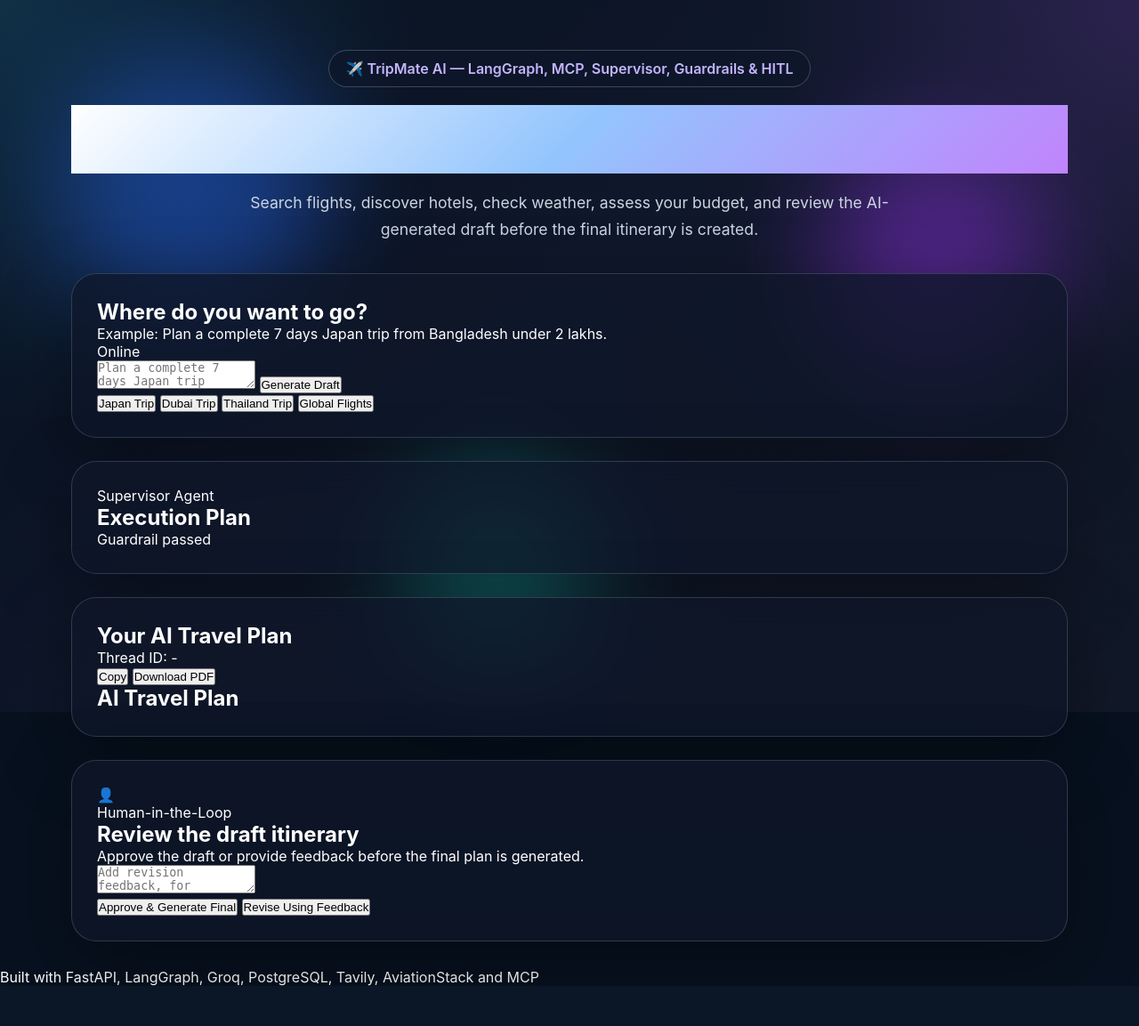
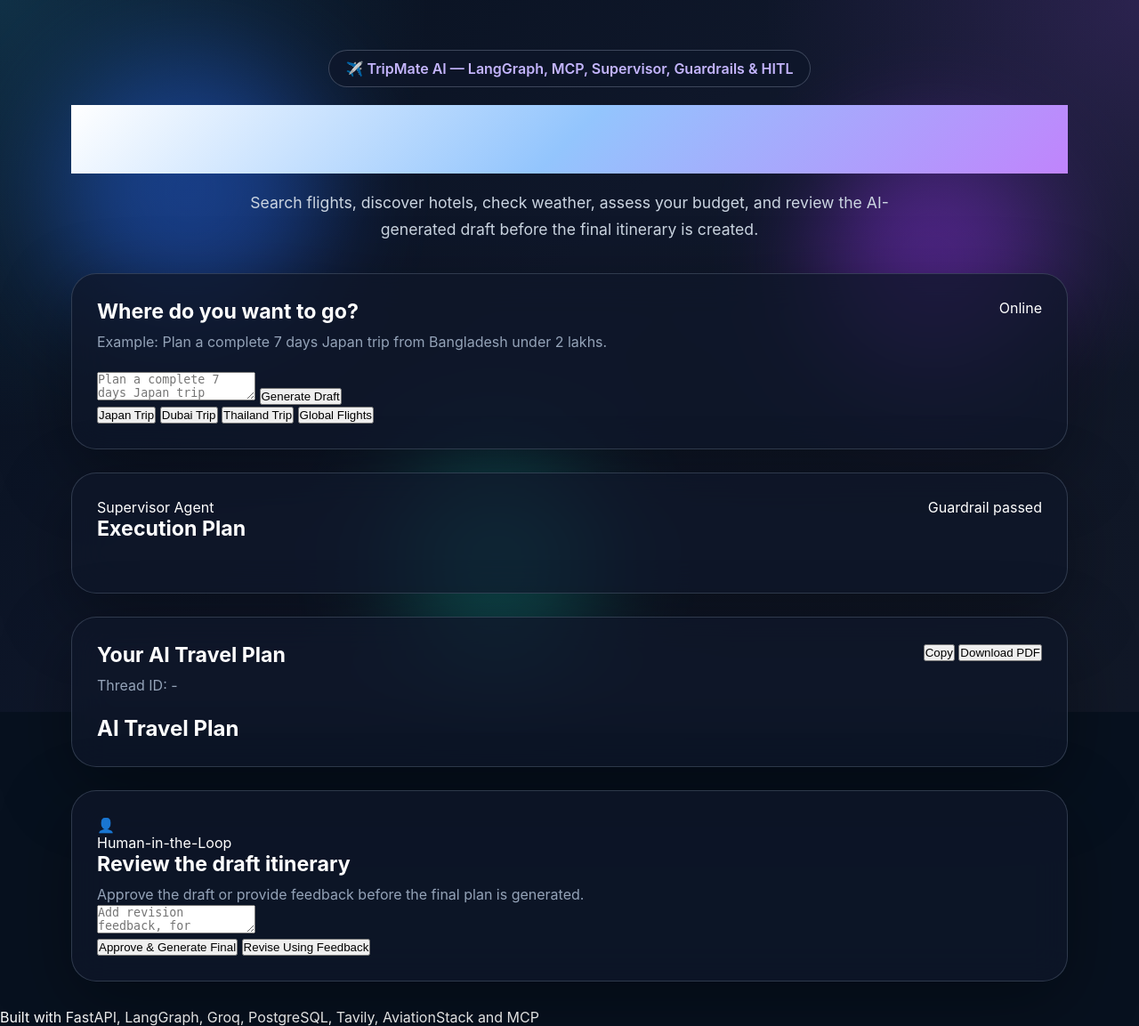
Before and after one commit to Codechef555/Trip-mate-AI---Multi-Agent-AI-System, a FastAPI app: page / in a window 1280 px wide. Shown: the whole page at 89% size. Before the commit the page ends 1108 px from the top, so only its background shows below. Run offline with FastAPI, Linux system fonts and the light colour scheme; some libraries are stand-ins or nearby versions.

Commit message:
added height and margin bottom for card header div

```diff
--- a/static/style.css
+++ b/static/style.css
@@ -119,3 +119,28 @@
 .approval-section {
     margin-top: 26px;
 }
+
+.card-header,
+.result-header,
+.workflow-header {
+    display: flex;
+    align-items: flex-start;
+    justify-content: space-between;
+    gap: 18px;
+    margin-bottom: 22px;
+}
+
+.card-header h2,
+.result-header h2,
+.workflow-header h2,
+.approval-content h2 {
+    font-size: 1.45rem;
+    margin-bottom: 8px;
+}
+
+.card-header p,
+.result-header p,
+.approval-content p {
+    color: #94a3b8;
+    line-height: 1.5;
+}
```
